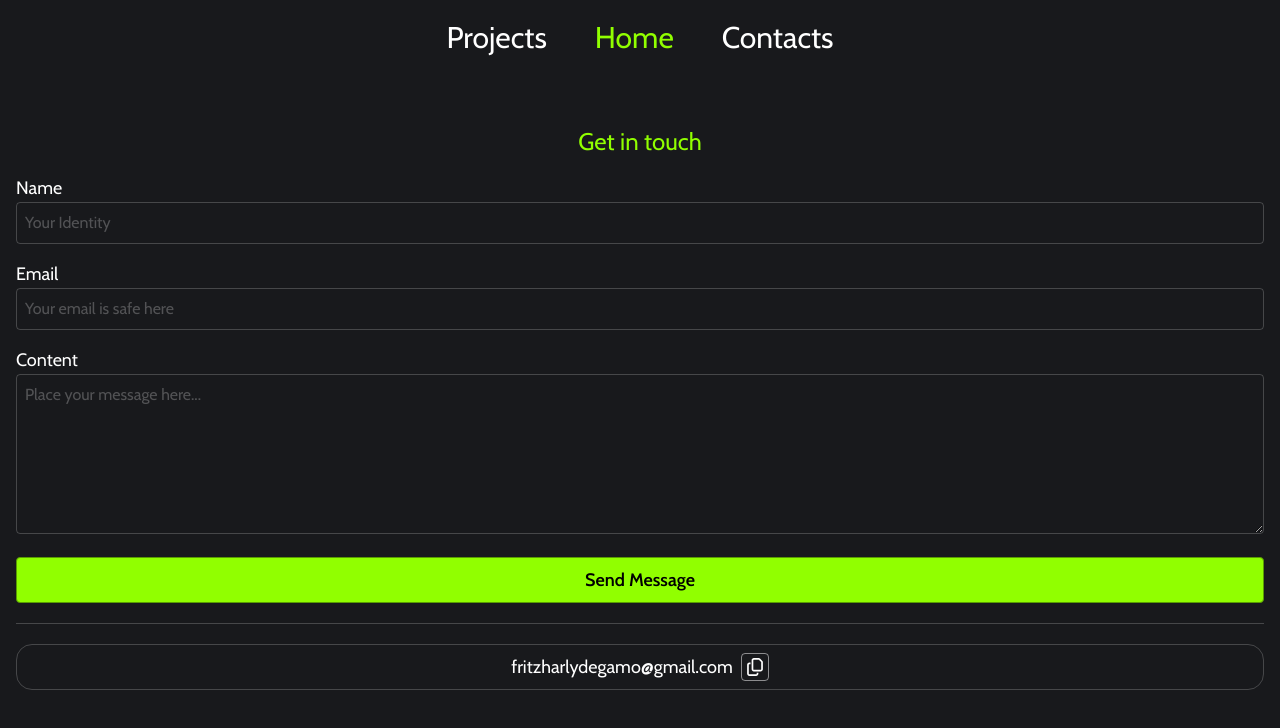
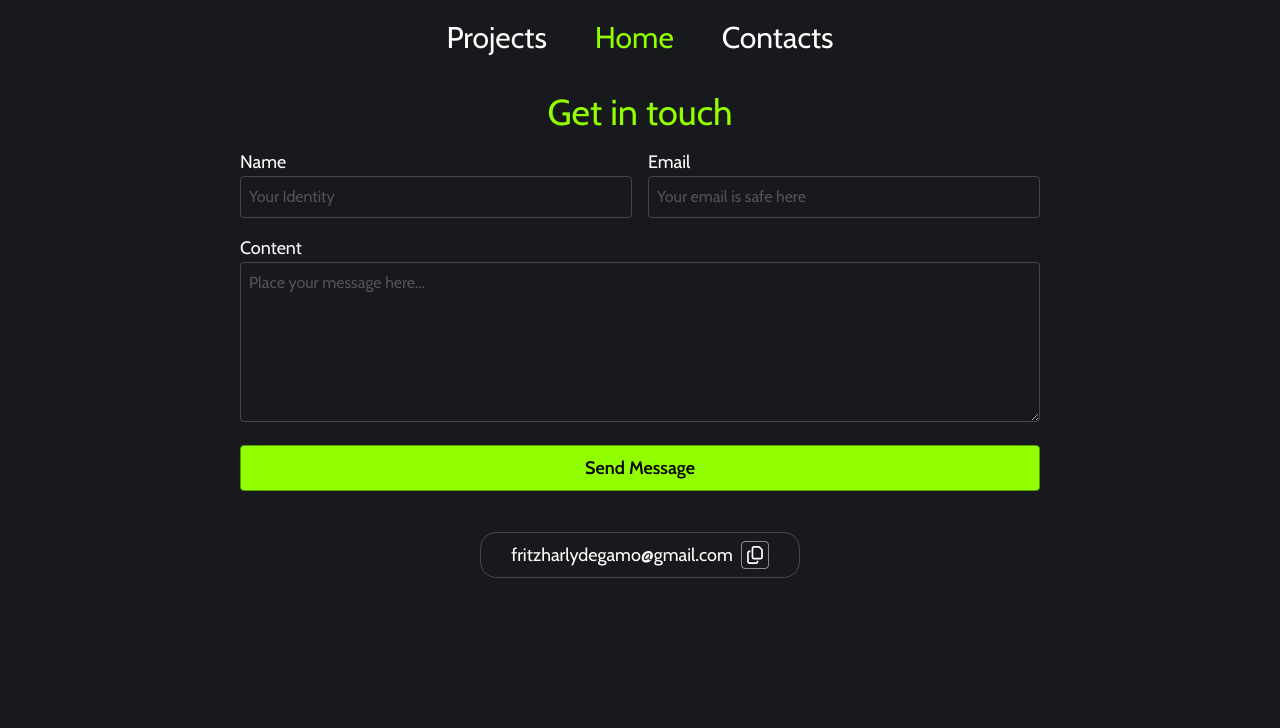
Before and after one commit to Frehitzz/my-portfolio, a React (Vite) app: page /contact in a window 1280 px wide. Shown: the top 728 px of the page. Built offline with nearby package versions, Linux system fonts and the light colour scheme.

Commit message:
style: done styling contact page both ipad and desktop viewer

```diff
--- a/src/pages/Contact.jsx
+++ b/src/pages/Contact.jsx
@@ -12,23 +12,15 @@ function Contact() {
   };
 
   return (
-    <div className="mt-5 px-4">
-      {/* email copy notifications */}
-      <div className="w-auto flex justify-center">
-        <span
-          className={`text-center border border-white/[0.5] p-1 w-50 text-white/[0.5] rounded-2xl transition-all duration-300 ease-out ${
-            copied ? "opacity-100 scale-100" : "opacity-0 scale-95"
-          }`}
-        >
-          Copied
-        </span>{" "}
-      </div>
-      <h1 className="text-2xl py-4 text-[#91ff00] text-center">Get in touch</h1>
+    <div className="lg:flex lg:flex-col lg:items-center mt-5 px-4 md:px-15 lg:px-0">
+      <h1 className="text-2xl md:text-3xl lg:text-4xl py-4 text-[#91ff00] text-center">
+        Get in touch
+      </h1>
       {/* FORM */}
-      <form className="">
-        <div className="flex flex-col gap-4 text-white">
+      <form className="lg:w-200">
+        <div className="flex flex-col md:flex-row gap-4 text-white">
           {/* name */}
-          <div className="">
+          <div className="md:flex-1">
             <label className="text-lg">Name</label>
             <br />
             <input
@@ -39,7 +31,7 @@ function Contact() {
             ></input>
           </div>
           {/* email */}
-          <div className="">
+          <div className="md:flex-1">
             <label className="text-lg">Email</label>
             <br />
             <input
@@ -69,7 +61,7 @@ function Contact() {
       {/* horizontal line */}
       <hr className="text-white/[0.2] my-5" />
       {/* copy email */}
-      <div className="flex text-lg gap-2 items-center justify-center text-white border border-white/[0.2] p-2 rounded-2xl">
+      <div className="flex text-lg gap-2 items-center justify-center text-white border border-white/[0.2] p-2 lg:w-80 rounded-2xl">
         <p>fritzharlydegamo@gmail.com</p>
         <button
           className="p-1 border border-white/[0.5] rounded"
@@ -78,6 +70,16 @@ function Contact() {
           <FaRegCopy />
         </button>
       </div>
+      {/* email copy notifications */}
+      <div className="w-auto flex justify-center">
+        <span
+          className={`text-center border border-white/[0.5] p-1 w-50 text-white/[0.5] rounded-2xl mt-10 transition-all duration-300 ease-out ${
+            copied ? "opacity-100 scale-100" : "opacity-0 scale-95"
+          }`}
+        >
+          Copied
+        </span>{" "}
+      </div>
     </div>
   );
 }
```
